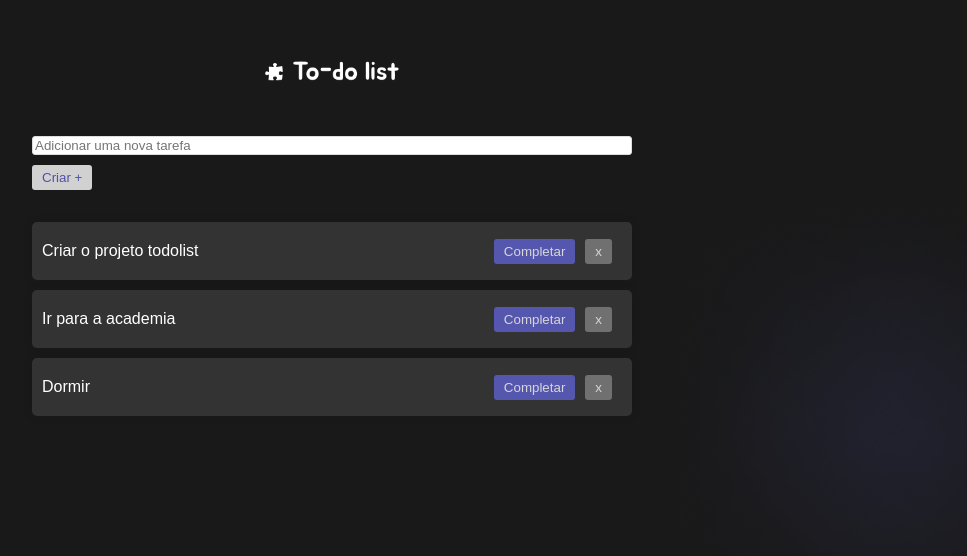
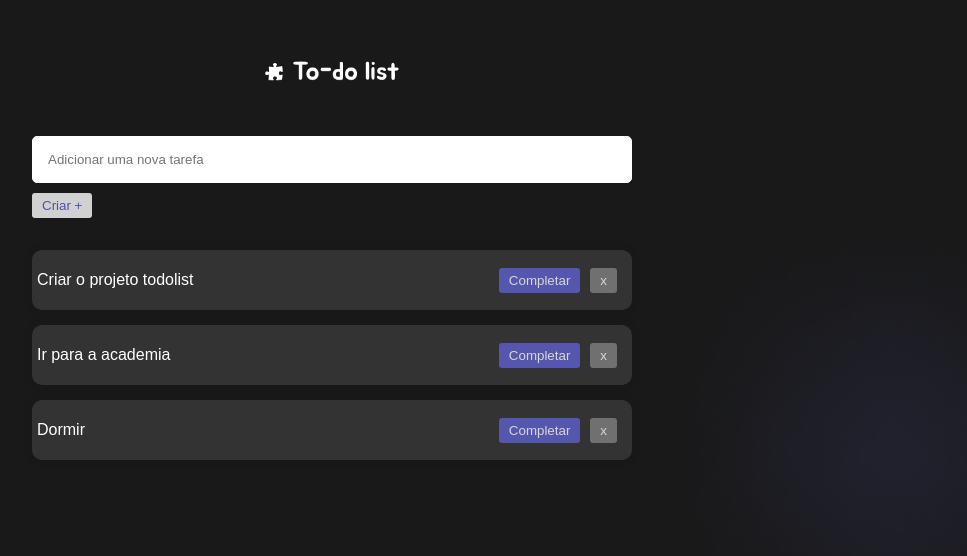
Before and after one commit to vromariz/ListToDo, a React (Vite) app: page / in a window 1280 px wide. Shown: the top 556 px of the page, without its empty margins (308-1275 px from the left). Built offline with nearby package versions, Linux system fonts and the light colour scheme.

Commit message:
detalhes no corpo das tarefas

```diff
--- a/src/App.css
+++ b/src/App.css
@@ -21,7 +21,7 @@ h1 {
 }
 
 p {
-  margin: 10px 0;
+  margin: 10px 10;
 }
 
 input {
@@ -52,9 +52,9 @@ button:hover {
 .todo {
   background-color:var(--gray-400);
   box-shadow: 0 0 10px rgba(0, 0, 0, 0.1);
-  padding: 10px;
-  margin-bottom: 10px;
-  border-radius: 5px;
+  padding: 5px;
+  margin-bottom: 15px;
+  border-radius: 10px;
   display: flex;
   justify-content: space-between;
   align-items: center;
@@ -77,9 +77,9 @@ button:hover {
 /*alteraçao no botao de criar tarefa*/
 input,
 select {
-  padding: Spx;
+  padding: 15px;
   margin-bottom: 10px;
-  border: 1px solid #ddd;
-  border-radius: 3px;
+  border: 1px solid #ffffff;
+  border-radius: 5px;
   width: 100%;
 }
```
